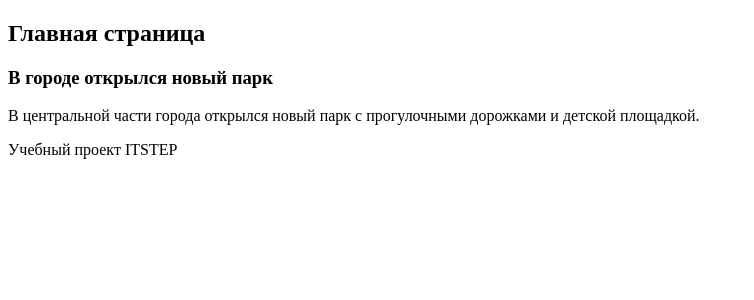
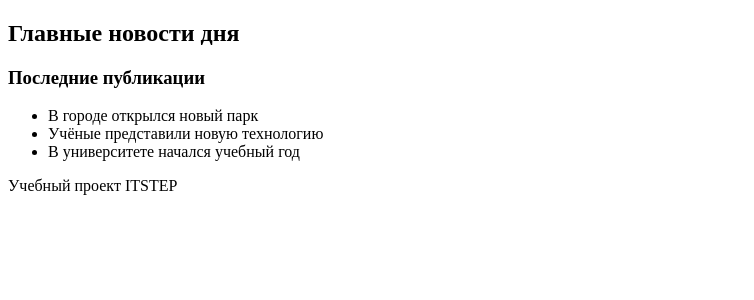
Before and after one commit to Lavoris-Sec/PH1826, a Django app: page / in a window 1280 px wide. Shown: the part 98-398 px from the top of the page, without its empty margins (0-754 px from the left). Run offline with Django 5.2, Linux system fonts and the light colour scheme.

Commit message:
update index.html

```diff
--- a/DJvenv/django/web_news/News/templates/News/index.html
+++ b/DJvenv/django/web_news/News/templates/News/index.html
@@ -14,6 +14,35 @@
 <!--</html>-->
 
 
+<!--<!DOCTYPE html>-->
+<!--<html lang="ru">-->
+<!--<head>-->
+<!--    <meta charset="UTF-8">-->
+<!--    <meta name="viewport" content="width=device-width, initial-scale=1.0">-->
+<!--    <title>Новостной портал</title>-->
+<!--</head>-->
+<!--<body>-->
+<!--    <header>-->
+<!--        <h1>Новостной портал</h1>-->
+<!--        <p>Последние новости нашего города</p>-->
+<!--    </header>-->
+<!--    <main>-->
+<!--        <h2>Главная страница</h2>-->
+<!--        <article>-->
+<!--            <h3>В городе открылся новый парк</h3>-->
+<!--            <p>-->
+<!--                В центральной части города открылся новый парк-->
+<!--                с прогулочными дорожками и детской площадкой.-->
+<!--            </p>-->
+<!--        </article>-->
+<!--    </main>-->
+<!--    <footer>-->
+<!--        <p>Учебный проект ITSTEP</p>-->
+<!--    </footer>-->
+<!--</body>-->
+<!--</html>-->
+
+
 <!DOCTYPE html>
 <html lang="ru">
 <head>
@@ -27,14 +56,14 @@
         <p>Последние новости нашего города</p>
     </header>
     <main>
-        <h2>Главная страница</h2>
-        <article>
-            <h3>В городе открылся новый парк</h3>
-            <p>
-                В центральной части города открылся новый парк
-                с прогулочными дорожками и детской площадкой.
-            </p>
-        </article>
+        <h2>{{ title }}</h2>
+        <section>
+            <h3>Последние публикации</h3>
+            <ul>{% for article in articles %}
+                    <li>{{ article }}</li>
+                {% endfor %}
+            </ul>
+        </section>
     </main>
     <footer>
         <p>Учебный проект ITSTEP</p>
--- a/DJvenv/django/web_news/News/views.py
+++ b/DJvenv/django/web_news/News/views.py
@@ -1,6 +1,5 @@
 from django.http import HttpResponse
 from django.shortcuts import render
-
 
 # def index(request):
 #     return HttpResponse("Главная страница новостей")
@@ -10,14 +9,26 @@ from django.shortcuts import render
 #     return render(request, "News/index.html")
 
 
+# def index(request):
+#     context = {
+#         "title": "В городе открылся новый парк",
+#         "text": (
+#             "В центральной части города открылся новый парк "
+#             "с прогулочными дорожками и детской площадкой."
+#         ),
+#         "author": "Редакция",
+#     }
+#     return render(request, "news/index.html", context)
+
+
 def index(request):
     context = {
-        "title": "В городе открылся новый парк",
-        "text": (
-            "В центральной части города открылся новый парк "
-            "с прогулочными дорожками и детской площадкой."
-        ),
-        "author": "Редакция",
+        "title": "Главные новости дня",
+        "articles": [
+            "В городе открылся новый парк",
+            "Учёные представили новую технологию",
+            "В университете начался учебный год",
+        ],
     }
     return render(request, "news/index.html", context)
 
```
Also changed, not shown: DJvenv/django/README.md (added), 1 other file.
